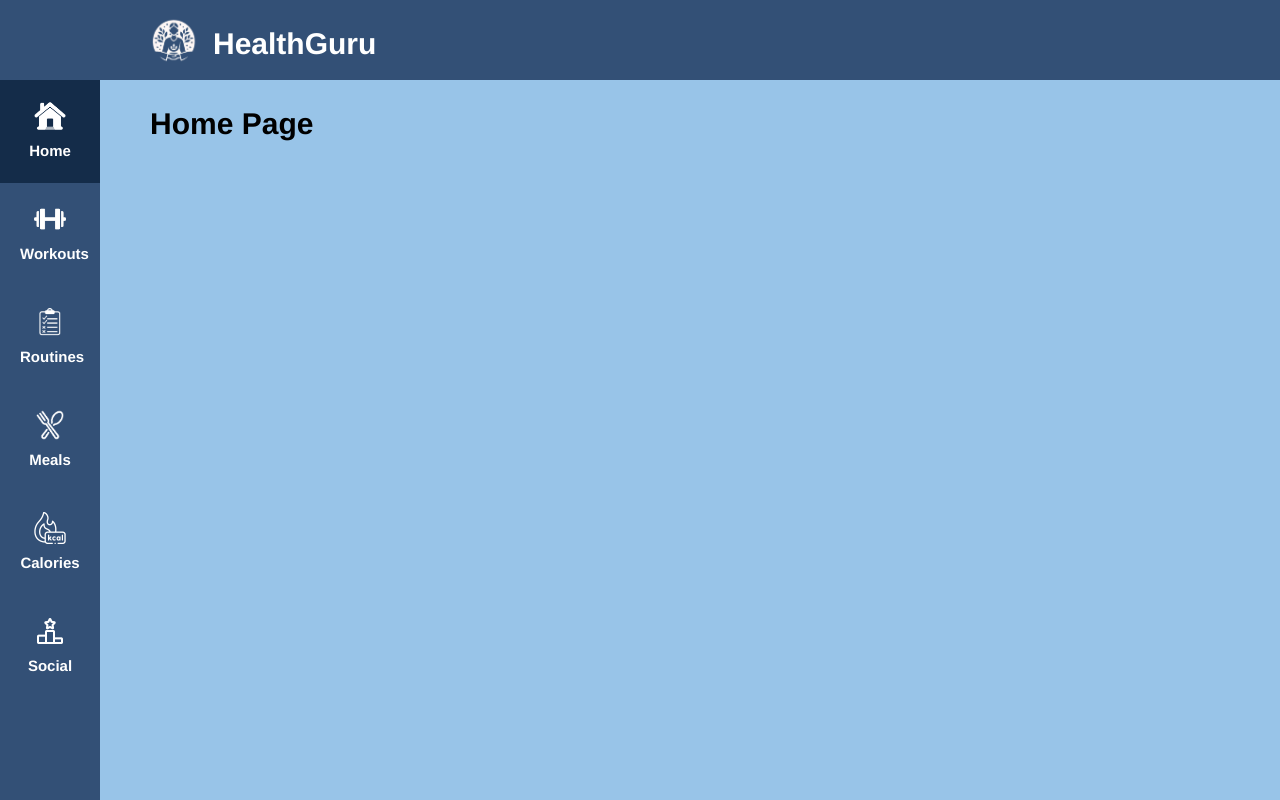
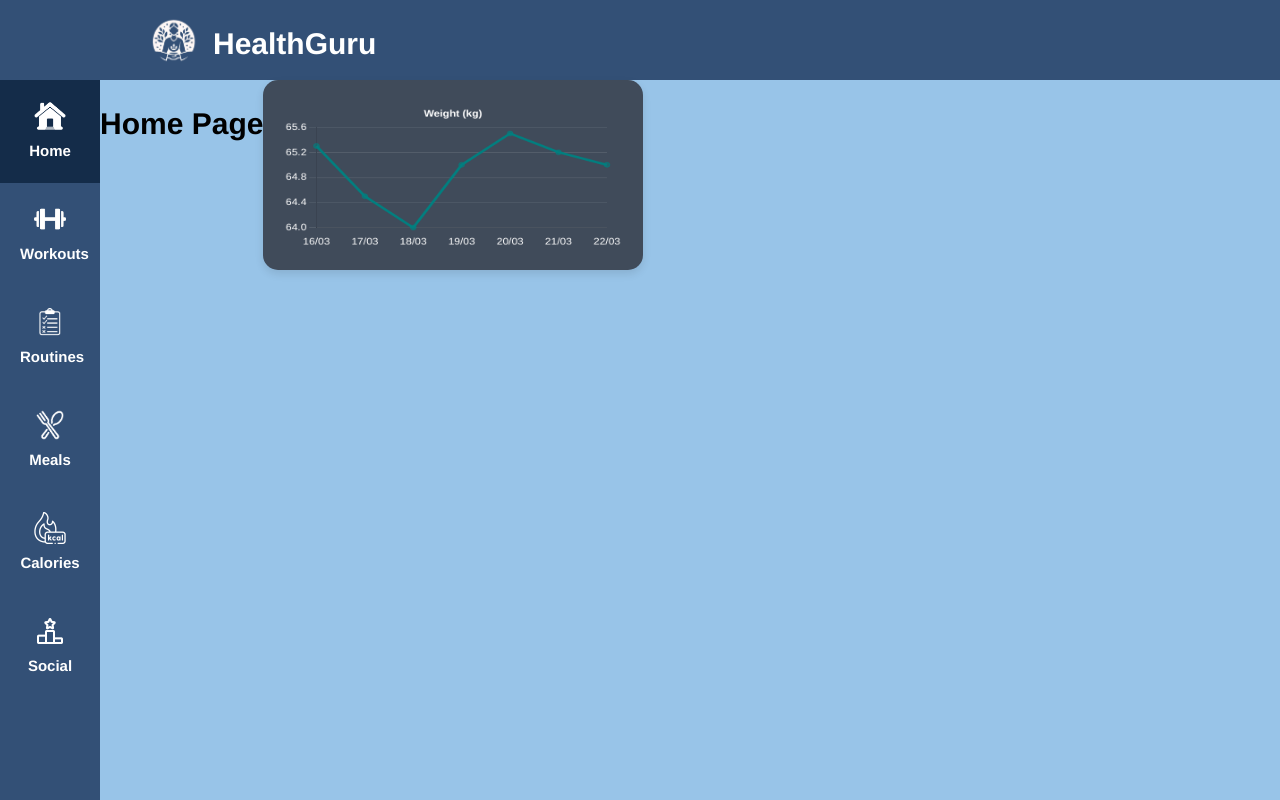
Before and after one commit to BT3103AppDev1/l1-final-term-project-group7, a Vue app: page / in a window 1280 px wide. Shown: the top 800 px of the page. Built offline with nearby package versions, Linux system fonts and the light colour scheme.

Commit message:
Added weight chart widget
Added weight chart widget on the homepage with hard coded data points first

```diff
--- a/package.json
+++ b/package.json
@@ -9,8 +9,10 @@
     "preview": "vite preview"
   },
   "dependencies": {
+    "chart.js": "^4.4.2",
     "pinia": "^2.1.7",
     "vue": "^3.4.21",
+    "vue-chartjs": "^5.3.0",
     "vue-router": "^4.3.0"
   },
   "devDependencies": {
--- /dev/null
+++ b/src/components/Weight.vue
@@ -0,0 +1,77 @@
+<template>
+    <Line
+      id="weight_widget"
+      :options="chartOptions"
+      :data="chartData"
+    />
+  </template>
+
+  <script>
+  import { Line } from 'vue-chartjs'
+  import { Chart as ChartJS, Title, Tooltip, Legend, BarElement, CategoryScale, LinearScale, PointElement, LineElement } from 'chart.js'
+
+  ChartJS.register(Title, Tooltip, Legend, PointElement, LineElement, CategoryScale, LinearScale)
+
+  export default {
+    name: 'weightWidget',
+    components: { Line },
+    data() {
+      return {
+        chartData: {
+        labels: ['16/03', '17/03', '18/03', '19/03', '20/03', '21/03', '22/03'],
+        datasets: [
+            {
+                backgroundColor: 'rgba(0, 128, 128, 0.5)', // Teal with some transparency for the point background
+            borderColor: '#008080',
+            data: [65.3, 64.5, 64, 65, 65.5, 65.2,65]
+            }
+        ]
+        },
+        chartOptions: {
+            responsive: true,
+            maintainAspectRatio: true,
+            plugins: {
+                legend: {
+                    display:false,
+                },
+                title: {
+                    display: true,
+                    text: 'Weight (kg)',
+                    color: 'white' // Adjust the title color
+                }
+            },
+            scales: {
+                x: {
+                    ticks: {
+                        color: 'white' // Adjust the x-axis labels color
+                    },
+                    grid: {
+                        display: false // Adjust the color of the x-axis grid lines
+                    }
+                },
+                y: {
+                    ticks: {
+                        color: 'white' // Adjust the y-axis labels color
+                    },
+                    grid: {
+                        color: 'rgba(255, 255, 255, 0.1)' // Adjust the color of the y-axis grid lines
+                    }
+                }
+            }
+        },
+        mounted() {
+            console.log('mount weight widget')
+        }
+      }
+    }
+  }
+</script>
+
+<style scoped>
+#weight_widget {
+  background-color: #404b5a; /* Dark background color */
+  border-radius: 15px;      /* Rounded corners */
+  padding: 20px;            /* Padding around the chart */
+  box-shadow: 0 4px 8px rgba(0, 0, 0, 0.1); /* Optional: Box shadow for depth */
+}
+</style>
--- a/src/views/Home.vue
+++ b/src/views/Home.vue
@@ -1,13 +1,17 @@
 <template>
   <h1>Home Page</h1>
+  <div>
+    <weightWidget />
+  </div>
 </template>
 
 <script>
+  import weightWidget from '@/components/Weight.vue'
 
   export default {
     name: 'App',
     components: {
-
+      weightWidget
     },
     data() {
       return {
```
Also changed, not shown: 1 other file (tests, documents, lock files or other folders).
